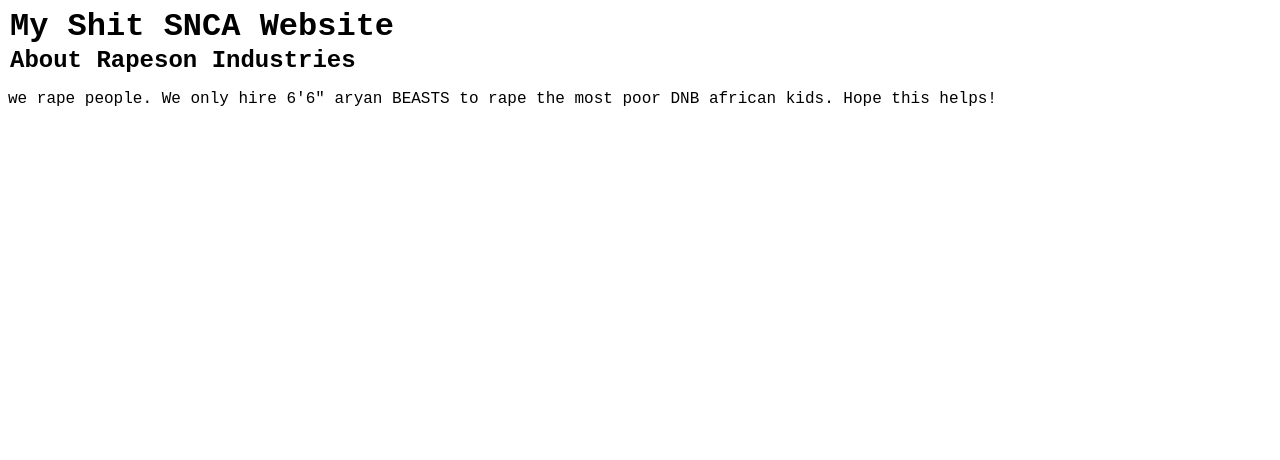
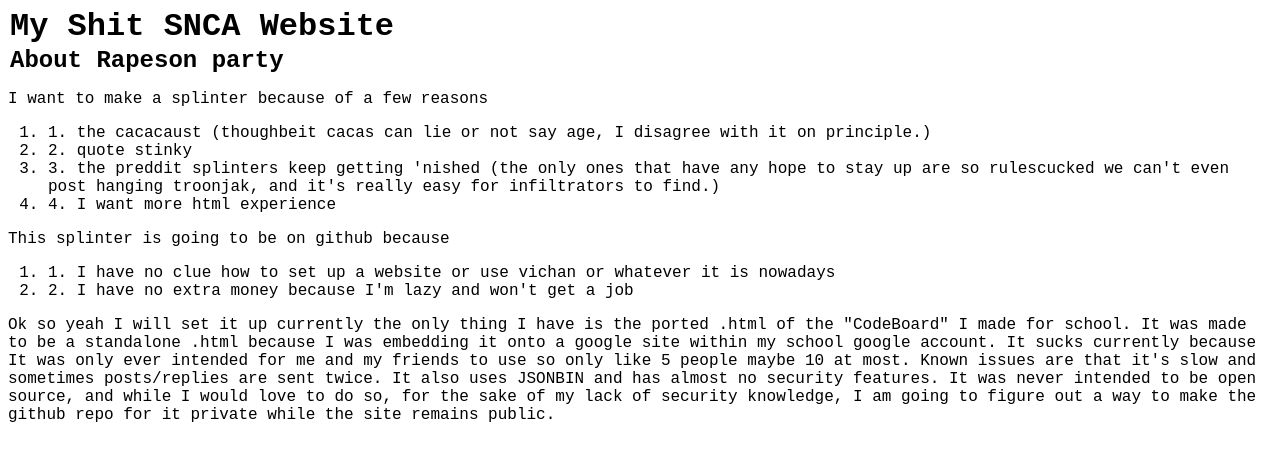
Before and after one commit to RapesonParty/RapesonParty.github.io, a plain HTML site: page index.html in a window 1280 px wide. Drawn offline with Linux system fonts and the light colour scheme.

Commit message:
Update index.html

```diff
--- a/index.html
+++ b/index.html
@@ -11,7 +11,21 @@ h1, h2 {margin: 2px}
 </head>
 <body>
 <h1>My Shit SNCA Website</h1>
-<h2>About Rapeson Industries</h2>
-<p>we rape people. We only hire 6'6" aryan BEASTS to rape the most poor DNB african kids. Hope this helps!</p>
+<h2>About Rapeson party</h2>
+<p>I want to make a splinter because of a few reasons
+  <ol>
+  <li>1. the cacacaust (thoughbeit cacas can lie or not say age, I disagree with it on principle.)</li>
+  <li>2. quote stinky </li>
+  <li>3. the preddit splinters keep getting 'nished (the only ones that have any hope to stay up are so rulescucked we can't even post hanging troonjak, and it's really easy for infiltrators to find.)</li>
+<li>4. I want more html experience</li>
+    </ol>
+    This splinter is going to be on github because
+  <ol>
+<li>1. I have no clue how to set up a website or use vichan or whatever it is nowadays</li>
+    <li>2. I have no extra money because I'm lazy and won't get a job</li>
+    </ol>
+Ok so yeah I will set it up currently the only thing I have is the ported .html of the "CodeBoard" I made for school. It was made to be a standalone .html because I was embedding it onto a google site within my school google account. It sucks currently because It was only ever intended for me and my friends to use so only like 5 people maybe 10 at most. Known issues are that it's slow and sometimes posts/replies are sent twice. It also uses JSONBIN and has almost no security features. It was never intended to be open source, and while I would love to do so, for the sake of my lack of security knowledge, I am going to figure out a way to make the github repo for it private while the site remains public.
+</p>
+
 </body>
 </html>
```
